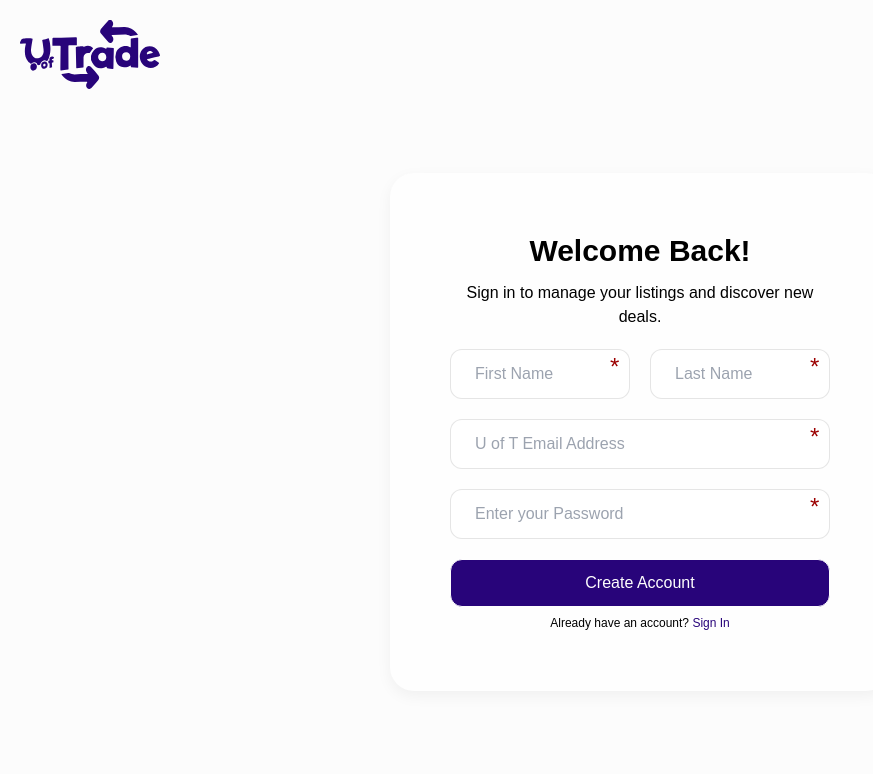
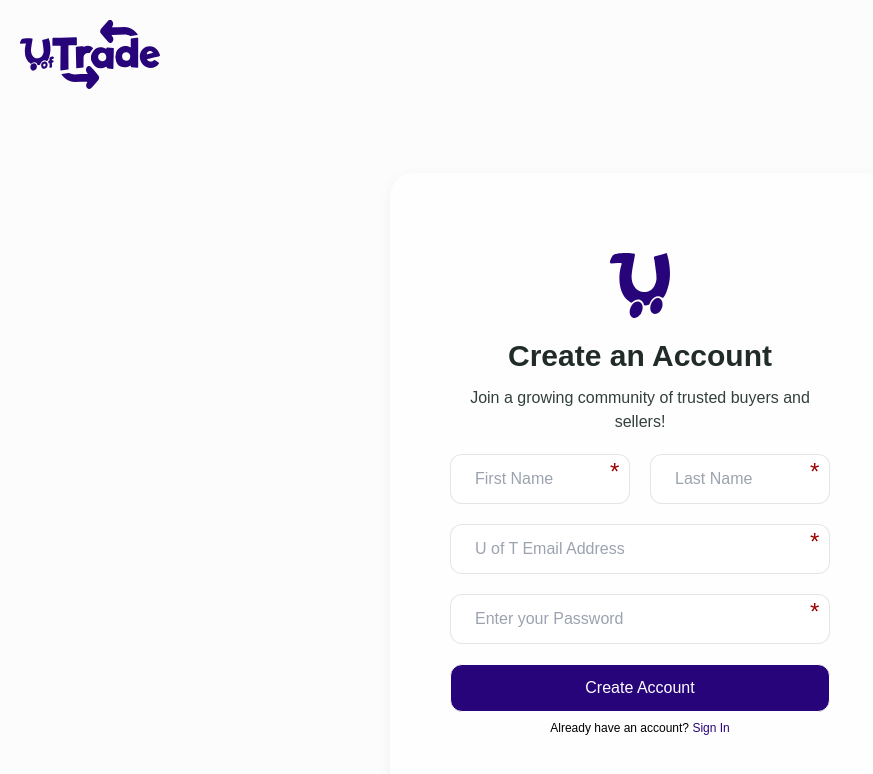
Before and after one commit to UofT-ECE444-Fall2024/project-1-web-application-design-group4-goggle, a Next.js app in the folder frontend/uoftrade/: page /signup in a window 1280 px wide. Shown: the top 774 px of the page, without its empty margins (0-873 px from the left). Built offline with nearby package versions, Linux system fonts and the light colour scheme.

Commit message:
ui: add small logo and heading text colours HUB-38

```diff
--- a/frontend/uoftrade/src/app/signin/page.tsx
+++ b/frontend/uoftrade/src/app/signin/page.tsx
@@ -18,11 +18,20 @@ const SignInPage = () => {
                 height={30}
                 className="m-5"
             />
-            <section className="relative z-10 overflow-hidden pb-16 pt-8 md:pb-20 lg:pb-28 lg:pt-16">
+            <section className="relative z-10 overflow-hidden pb-16 md:pb-20 lg:pb-28 lg:pt-16">
                 <div className="container">
                     <div className="-mx-4 flex flex-wrap">
                         <div className="w-full px-4">
                             <div className="shadow-three mx-auto max-w-[500px] rounded-3xl bg-white-bg px-6 py-10 dark:bg-dark sm:p-[60px]">
+                                <div className="flex justify-center">
+                                    <Image
+                                        src="/images/logo/UTrade_small.svg"
+                                        alt="logo"
+                                        width={60}
+                                        height={50}
+                                        className="my-5"
+                                    />
+                                </div>
                                 <h3 className="mb-3 text-center text-2xl font-bold text-black dark:text-white-bg sm:text-3xl">
                                     Welcome Back!
                                 </h3>
--- a/frontend/uoftrade/src/app/signup/page.tsx
+++ b/frontend/uoftrade/src/app/signup/page.tsx
@@ -19,16 +19,25 @@ const SignUpPage = () => {
                 height={30}
                 className="m-5"
             />
-            <section className="relative z-10 overflow-hidden pb-16 pt-8 md:pb-20 lg:pb-28 lg:pt-16">
+            <section className="relative z-10 overflow-hidden pb-16 md:pb-20 lg:pb-28 lg:pt-16">
                 <div className="container">
                     <div className="-mx-4 flex flex-wrap">
                         <div className="w-full px-4">
                             <div className="shadow-three mx-auto max-w-[500px] rounded-3xl bg-white-bg px-6 py-10 dark:bg-dark sm:p-[60px]">
-                                <h3 className="mb-3 text-center text-2xl font-bold text-black dark:text-white-bg sm:text-3xl">
-                                    Welcome Back!
+                                <div className="flex justify-center">
+                                    <Image
+                                        src="/images/logo/UTrade_small.svg"
+                                        alt="logo"
+                                        width={60}
+                                        height={50}
+                                        className="my-5"
+                                    />
+                                </div>
+                                <h3 className="mb-3 text-center text-2xl font-bold text-heading-1 dark:text-white-bg sm:text-3xl">
+                                    Create an Account
                                 </h3>
-                                <p className="text-center text-base font-medium text-body-color">
-                                    Sign in to manage your listings and discover new deals.
+                                <p className="text-center text-base font-medium text-subheading">
+                                    Join a growing community of trusted buyers and sellers!
                                 </p>
                                 <form>
                                     <div className="my-5 flex flex-col justify-between gap-5 sm:flex-row sm:items-center">
--- a/frontend/uoftrade/tailwind.config.ts
+++ b/frontend/uoftrade/tailwind.config.ts
@@ -15,7 +15,9 @@ const config: Config = {
       primary: '#28047a',
       'white-bg': '#fefefe',
       'black-fg': '#0e0e0e',
-      'outline-grey': 'rgba(0, 0, 0, 0.1)'
+      'outline-grey': 'rgba(0, 0, 0, 0.1)',
+      'heading-1': '#212B27',
+      'subheading': '#32403B'
     },
     container: {
       center: true,
```
Also changed, not shown: frontend/uoftrade/public/images/logo/UTrade_small.svg (added).
